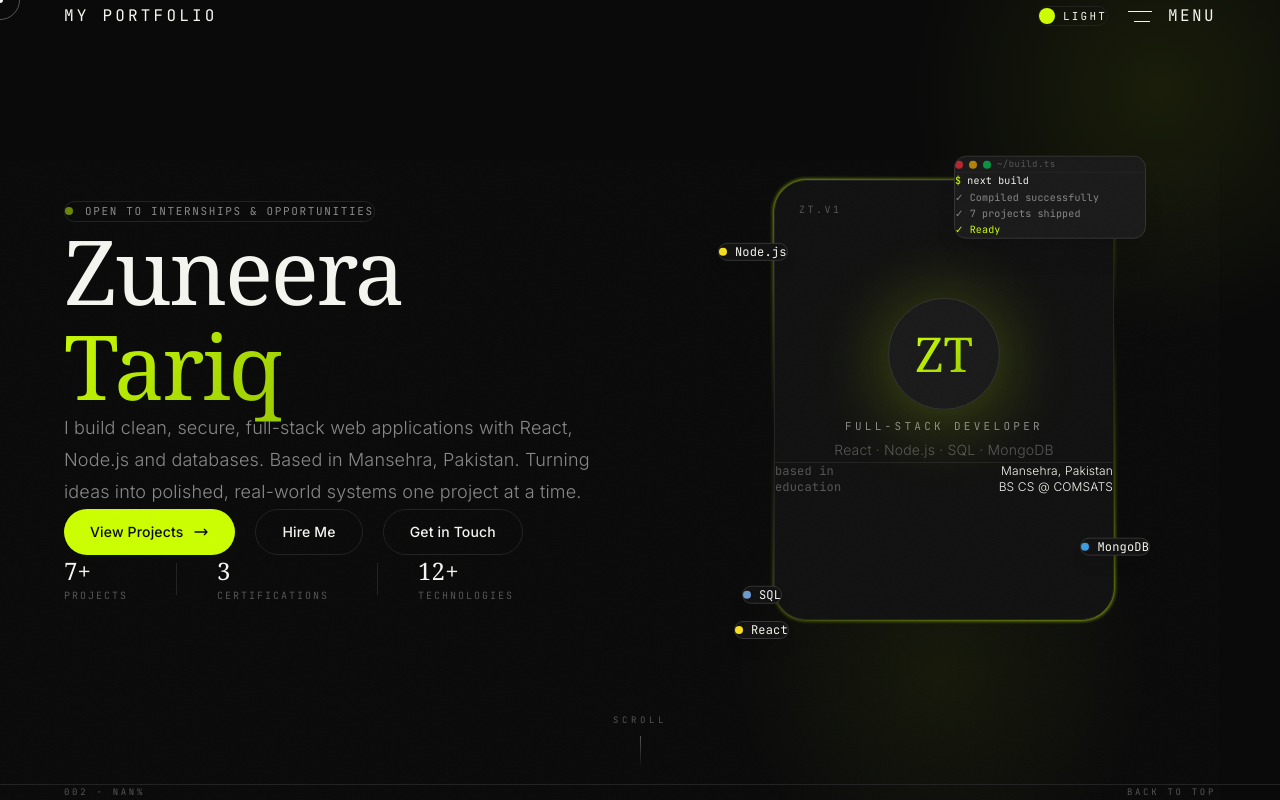
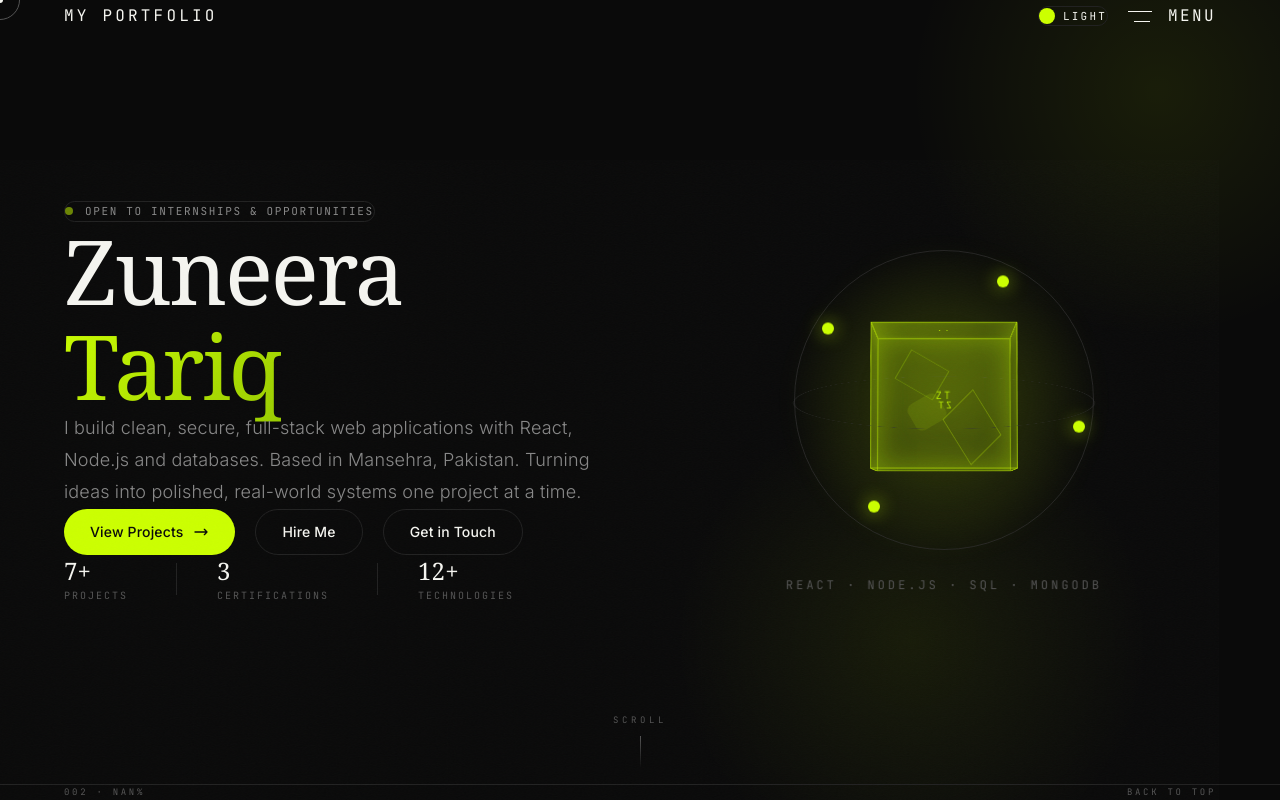
Before and after one commit to Zuneera134/My-Portfolio, a Next.js app: page / in a window 1280 px wide. Shown: the top 800 px of the page. Built offline with nearby package versions, Linux system fonts and the light colour scheme.

Commit message:
Replace-hero-visual-with-cinematic-3D-isometric-scene

```diff
--- a/src/app/globals.css
+++ b/src/app/globals.css
@@ -310,3 +310,160 @@ p {
   justify-content: center;
   transition: transform 0.3s var(--ease-out-expo);
 }
+
+/* --- Cinematic 3D isometric hero scene --- */
+.hero-3d-scene {
+  width: 380px;
+  height: 380px;
+  perspective: 1400px;
+  position: relative;
+}
+
+.hero-3d-stage {
+  position: absolute;
+  inset: 0;
+  transform-style: preserve-3d;
+  display: flex;
+  align-items: center;
+  justify-content: center;
+}
+
+/* Central cube */
+.hero-cube-wrap {
+  position: absolute;
+  width: 140px;
+  height: 140px;
+  transform-style: preserve-3d;
+  animation: cube-spin 22s linear infinite;
+}
+
+.hero-cube {
+  position: absolute;
+  inset: 0;
+  transform-style: preserve-3d;
+  animation: cube-tilt 9s ease-in-out infinite alternate;
+}
+
+.hero-cube-face {
+  position: absolute;
+  inset: 0;
+  border: 1px solid color-mix(in srgb, var(--color-accent) 55%, transparent);
+  background:
+    linear-gradient(135deg,
+      color-mix(in srgb, var(--color-accent) 18%, transparent),
+      color-mix(in srgb, var(--color-accent) 4%, transparent));
+  box-shadow: 0 0 30px color-mix(in srgb, var(--color-accent) 25%, transparent) inset;
+  display: flex;
+  align-items: center;
+  justify-content: center;
+}
+
+.hero-cube-face.front  { transform: translateZ(70px); }
+.hero-cube-face.back   { transform: rotateY(180deg) translateZ(70px); }
+.hero-cube-face.right  { transform: rotateY(90deg) translateZ(70px); }
+.hero-cube-face.left   { transform: rotateY(-90deg) translateZ(70px); }
+.hero-cube-face.top    { transform: rotateX(90deg) translateZ(70px); }
+.hero-cube-face.bottom { transform: rotateX(-90deg) translateZ(70px); }
+
+/* Gimbal rings (orbiting lines) */
+.hero-ring {
+  position: absolute;
+  top: 50%;
+  left: 50%;
+  width: 300px;
+  height: 300px;
+  border: 1px solid color-mix(in srgb, var(--color-border-light) 65%, transparent);
+  border-radius: 50%;
+  transform-style: preserve-3d;
+}
+
+.hero-ring.ring-x { animation: ring-spin-x 16s linear infinite; }
+.hero-ring.ring-y { animation: ring-spin-y 26s linear infinite; }
+.hero-ring.ring-z { animation: ring-spin-z 20s linear infinite; }
+
+/* Small orbiting satellite dots */
+.hero-satellite {
+  position: absolute;
+  top: 50%;
+  left: 50%;
+  width: 12px;
+  height: 12px;
+  border-radius: 50%;
+  background: var(--color-accent);
+  box-shadow: 0 0 18px color-mix(in srgb, var(--color-accent) 70%, transparent);
+}
+
+/* Floating geometric planes at depth */
+.hero-plane {
+  position: absolute;
+  transform-style: preserve-3d;
+  opacity: 0.35;
+}
+
+.hero-plane.p1 {
+  top: 6%;
+  left: 4%;
+  width: 56px;
+  height: 56px;
+  border: 1px solid var(--color-accent);
+  transform: rotateZ(45deg) rotateX(40deg) rotateY(20deg);
+}
+
+.hero-plane.p2 {
+  bottom: 10%;
+  right: 2%;
+  width: 44px;
+  height: 44px;
+  border: 1px solid var(--color-accent-dim);
+  transform: rotateZ(30deg) rotateX(-40deg);
+}
+
+.hero-plane.p3 {
+  top: 18%;
+  right: 14%;
+  width: 34px;
+  height: 34px;
+  background: color-mix(in srgb, var(--color-accent) 30%, transparent);
+  border-radius: 8px;
+  transform: rotateZ(60deg) rotateY(30deg);
+}
+
+.hero-globe-glow {
+  position: absolute;
+  top: 50%;
+  left: 50%;
+  transform: translate(-50%, -50%);
+  width: 320px;
+  height: 320px;
+  border-radius: 50%;
+  background: radial-gradient(circle,
+    color-mix(in srgb, var(--color-accent) 22%, transparent) 0%,
+    transparent 70%);
+  filter: blur(10px);
+  pointer-events: none;
+}
+
+@keyframes cube-spin {
+  from { transform: rotateY(0deg) rotateX(12deg); }
+  to   { transform: rotateY(360deg) rotateX(12deg); }
+}
+
+@keyframes cube-tilt {
+  from { transform: rotateX(-8deg); }
+  to   { transform: rotateX(8deg); }
+}
+
+@keyframes ring-spin-x {
+  from { transform: translate(-50%, -50%) rotateY(0deg) rotateX(80deg); }
+  to   { transform: translate(-50%, -50%) rotateY(360deg) rotateX(80deg); }
+}
+
+@keyframes ring-spin-y {
+  from { transform: translate(-50%, -50%) rotateY(0deg); }
+  to   { transform: translate(-50%, -50%) rotateY(360deg); }
+}
+
+@keyframes ring-spin-z {
+  from { transform: translate(-50%, -50%) rotateX(90deg) rotateZ(0deg); }
+  to   { transform: translate(-50%, -50%) rotateX(90deg) rotateZ(360deg); }
+}
--- a/src/components/sections/Hero.tsx
+++ b/src/components/sections/Hero.tsx
@@ -2,6 +2,9 @@
 
 import { useEffect, useRef } from "react";
 import gsap from "gsap";
+import { ScrollTrigger } from "gsap/ScrollTrigger";
+
+gsap.registerPlugin(ScrollTrigger);
 
 export default function Hero() {
   const badge = useRef<HTMLDivElement>(null);
@@ -10,8 +13,14 @@ export default function Hero() {
   const actions = useRef<HTMLDivElement>(null);
   const stats = useRef<HTMLDivElement>(null);
   const visual = useRef<HTMLDivElement>(null);
+  const stageRef = useRef<HTMLDivElement>(null);
+
+  // Handle reduced-motion: disable continuous 3D spin
+  const prefersReduced = useRef(false);
 
   useEffect(() => {
+    prefersReduced.current = window.matchMedia("(prefers-reduced-motion: reduce)").matches;
+
     const list = [badge, name, desc, actions, stats, visual];
     const tl = gsap.timeline({ delay: 0.2 });
     list.forEach((r, i) => {
@@ -24,21 +33,41 @@ export default function Hero() {
       );
     });
 
+    // Gentle float on satellite dots / planes (layered objects)
     const floating = gsap.utils.toArray<HTMLElement>(".hero-float");
     const floatTweens = floating.map((el) =>
       gsap.to(el, {
-        y: -14,
-        duration: 2.4 + Math.random() * 1.4,
+        y: -16,
+        duration: 2.6 + Math.random() * 1.6,
         yoyo: true,
         repeat: -1,
         ease: "sine.inOut",
-        delay: Math.random(),
+        delay: Math.random() * 2,
       })
     );
+
+    // Cinematic scroll-reactive parallax tilt on the whole 3D stage
+    const parallax =
+      stageRef.current && !prefersReduced.current
+        ? gsap.to(stageRef.current, {
+            rotationY: 28,
+            rotationX: -10,
+            y: -30,
+            ease: "none",
+            scrollTrigger: {
+              trigger: ".hero-section",
+              start: "top top",
+              end: "bottom top",
+              scrub: 1,
+            },
+          })
+        : null;
 
     return () => {
       tl.kill();
       floatTweens.forEach((t) => t.kill());
+      parallax?.kill();
+      ScrollTrigger.getAll().forEach((t) => t.kill());
     };
   }, []);
 
@@ -47,8 +76,16 @@ export default function Hero() {
     if (el) el.scrollIntoView({ behavior: "smooth" });
   };
 
+  // Reusable satellite dot helper positions
+  const satellites = [
+    { top: "18%", left: "64%", delay: "0s" },
+    { top: "58%", left: "84%", delay: "1.5s" },
+    { top: "78%", left: "30%", delay: "3s" },
+    { top: "30%", left: "18%", delay: "4.5s" },
+  ];
+
   return (
-    <section className="relative min-h-screen flex items-center overflow-hidden section-padding">
+    <section className="hero-section relative min-h-screen flex items-center overflow-hidden section-padding">
       {/* Ambient glow */}
       <div
         className="absolute top-[-20%] right-[-10%] w-[500px] h-[500px] rounded-full opacity-[0.08] pointer-events-none"
@@ -60,7 +97,7 @@ export default function Hero() {
 
       {/* Second glow behind visual */}
       <div
-        className="absolute bottom-[-10%] right-[10%] w-[420px] h-[420px] rounded-full opacity-[0.06] pointer-events-none"
+        className="absolute bottom-[-10%] right-[10%] w-[480px] h-[480px] rounded-full opacity-[0.07] pointer-events-none"
         style={{
           background:
             "radial-gradient(circle, var(--color-accent) 0%, transparent 70%)",
@@ -141,106 +178,64 @@ export default function Hero() {
             </div>
           </div>
 
-          {/* Right: eye-catching visual */}
+          {/* Right: cinematic 3D isometric scene */}
           <div ref={visual} className="hidden lg:flex justify-center opacity-0">
-            <div className="relative w-[340px] h-[440px]">
-              {/* Accent gradient ring frame */}
-              <div className="absolute inset-0 rounded-[2rem] opacity-[0.12 blur-[2px]"
-                style={{
-                  background:
-                    "linear-gradient(160deg, var(--color-accent) 0%, transparent 45%, var(--color-accent) 100%)",
-                }}
-              />
+            <div className="hero-3d-scene select-none">
+              {/* Soft accent glow behind everything */}
+              <div className="hero-globe-glow" />
 
-              {/* Profile card */}
-              <div className="relative w-full h-full rounded-[2rem] border border-border bg-bg-elevated p-8 flex flex-col items-center justify-center text-center overflow-hidden">
-                {/* top-left index */}
-                <span className="absolute top-5 left-6 text-[10px] font-mono uppercase tracking-[0.25em] text-fg-dim">
-                  zt.v1
-                </span>
-                {/* top-right live dot */}
-                <span className="absolute top-5 right-6 flex items-center gap-1.5 text-[10px] font-mono uppercase tracking-[0.2em] text-fg-dim">
-                  <span className="w-1.5 h-1.5 rounded-full bg-accent animate-pulse" />
-                  live
-                </span>
-
-                {/* Monogram */}
-                <div className="relative">
-                  <div className="absolute inset-0 rounded-full opacity-30 blur-2xl"
-                    style={{ background: "var(--color-accent)" }}
-                  />
-                  <div className="hero-float relative w-28 h-28 rounded-full bg-bg-muted border border-border-light flex items-center justify-center">
-                    <span className="font-display text-5xl font-medium text-gradient-accent">
-                      ZT
-                    </span>
+              <div ref={stageRef} className="hero-3d-stage">
+                {/* Central rotating cube */}
+                <div className="hero-cube-wrap">
+                  <div className="hero-cube">
+                    {[
+                      ["front", "ZT"],
+                      ["back", "ZT"],
+                      ["right", "ZT"],
+                      ["left", "ZT"],
+                      ["top", "ZT"],
+                      ["bottom", "ZT"],
+                    ].map(([face, label]) => (
+                      <div key={face} className={`hero-cube-face ${face}`}>
+                        <span className="font-mono text-[10px] tracking-[0.2em] text-gradient-accent">
+                          {label}
+                        </span>
+                      </div>
+                    ))}
                   </div>
                 </div>
 
-                <p className="mt-6 text-[11px] font-mono uppercase tracking-[0.3em] text-fg-muted">
-                  Full-Stack Developer
-                </p>
-                <p className="mt-2 text-sm font-light text-fg-dim">
-                  React · Node.js · SQL · MongoDB
-                </p>
+                {/* Orbit rings */}
+                <div className="hero-ring ring-x" />
+                <div className="hero-ring ring-y" />
+                <div className="hero-ring ring-z" />
 
-                {/* Divider */}
-                <div className="mt-6 w-full h-px bg-border" />
+                {/* Floating geometric planes at depth */}
+                <div className="hero-float">
+                  <div className="hero-plane p1" />
+                </div>
+                <div className="hero-float">
+                  <div className="hero-plane p2" />
+                </div>
+                <div className="hero-float">
+                  <div className="hero-plane p3" />
+                </div>
 
-                <div className="mt-5 w-full space-y-2 text-left">
-                  <div className="flex items-center justify-between text-xs">
-                    <span className="font-mono text-fg-dim">based in</span>
-                    <span className="text-fg font-light">Mansehra, Pakistan</span>
-                  </div>
-                  <div className="flex items-center justify-between text-xs">
-                    <span className="font-mono text-fg-dim">education</span>
-                    <span className="text-fg font-light">BS CS @ COMSATS</span>
-                  </div>
-                </div>
-              </div>
+                {/* Orbiting accent dots */}
+                {satellites.map((s, i) => (
+                  <span
+                    key={i}
+                    className="hero-satellite hero-float"
+                    style={{ top: s.top, left: s.left, animationDelay: s.delay }}
+                  />
+                ))}
 
-              {/* Floating terminal card */}
-              <div className="hero-float absolute -top-6 -right-8 w-48 rounded-xl border border-border-light bg-bg-muted shadow-xl overflow-hidden">
-                <div className="flex items-center gap-1.5 px-3 py-2 border-b border-border">
-                  <span className="w-2 h-2 rounded-full bg-red-500/70" />
-                  <span className="w-2 h-2 rounded-full bg-yellow-500/70" />
-                  <span className="w-2 h-2 rounded-full bg-green-500/70" />
-                  <span className="ml-2 text-[9px] font-mono tracking-wider text-fg-dim">
-                    ~/build.ts
+                {/* Subtle stack caption */}
+                <div className="hero-float absolute bottom-[-8px] left-1/2 -translate-x-1/2 whitespace-nowrap">
+                  <span className="text-xs font-mono tracking-[0.25em] text-fg-dim uppercase">
+                    React · Node.js · SQL · MongoDB
                   </span>
                 </div>
-                <div className="px-3 py-3 font-mono text-[10px] leading-relaxed">
-                  <div>
-                    <span className="text-accent">$</span>{" "}
-                    <span className="text-fg">next build</span>
-                  </div>
-                  <div className="text-fg-muted">✓ Compiled successfully</div>
-                  <div className="text-fg-muted">✓ 7 projects shipped</div>
-                  <div className="text-accent">✓ Ready</div>
-                </div>
-              </div>
-
-              {/* Floating tech badge - React */}
-              <div className="hero-float absolute -bottom-5 -left-10 px-4 py-2.5 rounded-full border border-border-light bg-bg-elevated text-xs font-mono flex items-center gap-2 shadow-lg">
-                <span className="w-2 h-2 rounded-full" style={{ background: "var(--lang-js)" }} />
-                <span className="text-fg">React</span>
-              </div>
-
-              {/* Floating tech badge - Node */}
-              <div className="hero-float absolute top-16 -left-14 px-4 py-2.5 rounded-full border border-border-light bg-bg-elevated text-xs font-mono flex items-center gap-2 shadow-lg">
-                <span className="w-2 h-2 rounded-full" style={{ background: "var(--lang-js)" }} />
-                <span className="text-fg">Node.js</span>
-              </div>
-
-              {/* Floating badge - MySQL */}
-              <div className="hero-float absolute bottom-16 -right-9 px-4 py-2.5 rounded-full border border-border-light bg-bg-elevated text-xs font-mono flex items-center gap-2 shadow-lg">
-                <span className="w-2 h-2 rounded-full" style={{ background: "var(--lang-css)" }} />
-                <span className="text-fg">MongoDB</span>
-              </div>
-
-              {/* Floating badge - SQL */}
-              <div className="hero-float absolute bottom-4 -left-8 px-4 py-2.5 rounded-full border border-border-light bg-bg-elevated text-xs font-mono flex items-center gap-2 shadow-lg">
-                <span className="w-2 h-2 rounded-full" style={{ background: "var(--lang-c)" }} />
-                <span className="text-fg">SQL</span>
               </div>
             </div>
           </div>
```
